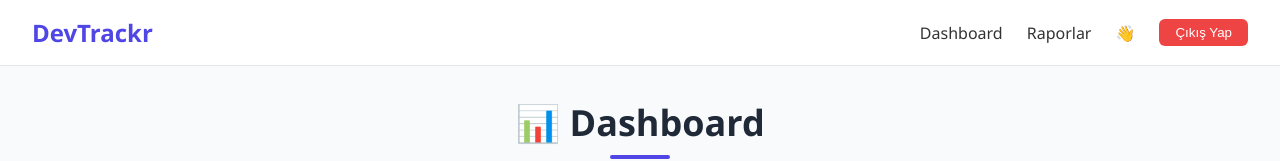
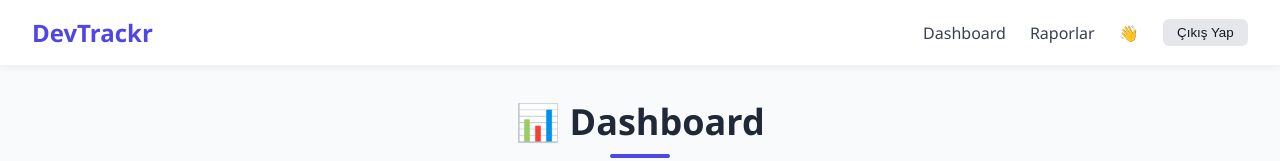
Before and after one commit to erdemsincer/DevTrackr, a React (Vite) app in the folder devtrackr-ui/: page / in a window 1280 px wide. Shown: the top 161 px of the page. Built offline with nearby package versions, Linux system fonts and the light colour scheme; no server answers; sample sign-in values are in the browser's storage.

Commit message:
navbar düzenleme

```diff
--- a/devtrackr-ui/src/components/layout/Navbar.css
+++ b/devtrackr-ui/src/components/layout/Navbar.css
@@ -1,16 +1,18 @@
 .navbar {
+    position: sticky;
+    top: 0;
+    z-index: 50;
+    background-color: white;
+    padding: 1rem 2rem;
+    box-shadow: 0 2px 8px rgba(0, 0, 0, 0.06);
     display: flex;
+    align-items: center;
     justify-content: space-between;
-    align-items: center;
-    padding: 1rem 2rem;
-    background-color: white;
-    border-bottom: 1px solid #e5e7eb;
-    box-shadow: 0 2px 4px rgba(0,0,0,0.03);
 }
 
 .logo {
     font-size: 1.5rem;
-    font-weight: bold;
+    font-weight: 700;
     color: #4f46e5;
     text-decoration: none;
 }
@@ -18,38 +20,37 @@
 .nav-links {
     display: flex;
     align-items: center;
+    gap: 1.5rem;
 }
 
     .nav-links a {
-        margin-left: 1.5rem;
         text-decoration: none;
-        color: #333;
+        color: #374151;
         font-weight: 500;
-        transition: color 0.2s ease;
+        transition: color 0.2s ease-in-out;
     }
 
         .nav-links a:hover {
             color: #4f46e5;
         }
 
-/* ✅ Çıkış Yap butonu */
+.username {
+    font-weight: 600;
+    color: #1f2937;
+}
+
 .logout-button {
-    margin-left: 1.5rem;
-    padding: 0.4rem 1rem;
-    background-color: #ef4444;
-    color: white;
-    font-weight: 500;
+    padding: 0.4rem 0.9rem;
+    background-color: #e5e7eb; /* nötr gri */
     border: none;
     border-radius: 6px;
+    font-weight: 500;
+    color: #111827;
     cursor: pointer;
-    transition: background-color 0.2s ease;
+    transition: background-color 0.2s ease, transform 0.2s ease;
 }
 
     .logout-button:hover {
-        background-color: #dc2626;
+        background-color: #d1d5db;
+        transform: translateY(-1px);
     }
-.username {
-    margin-left: 1.5rem;
-    font-weight: 500;
-    color: #4f46e5;
-}
```
